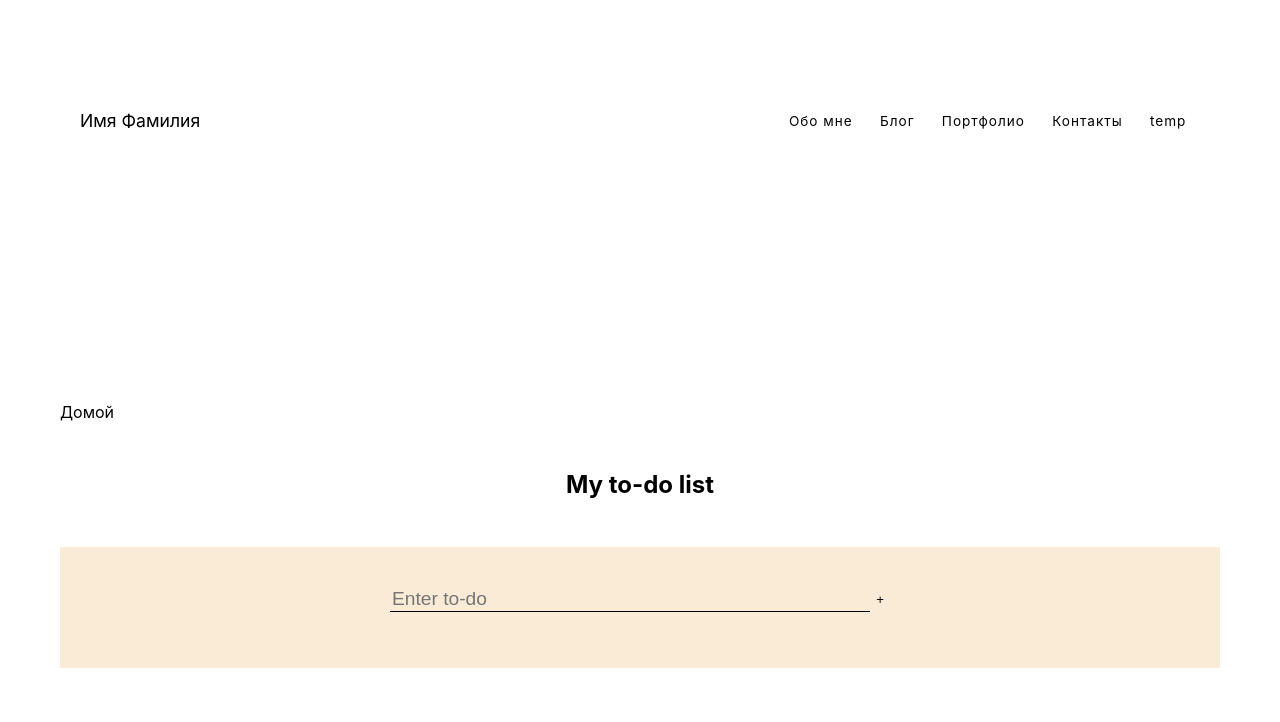
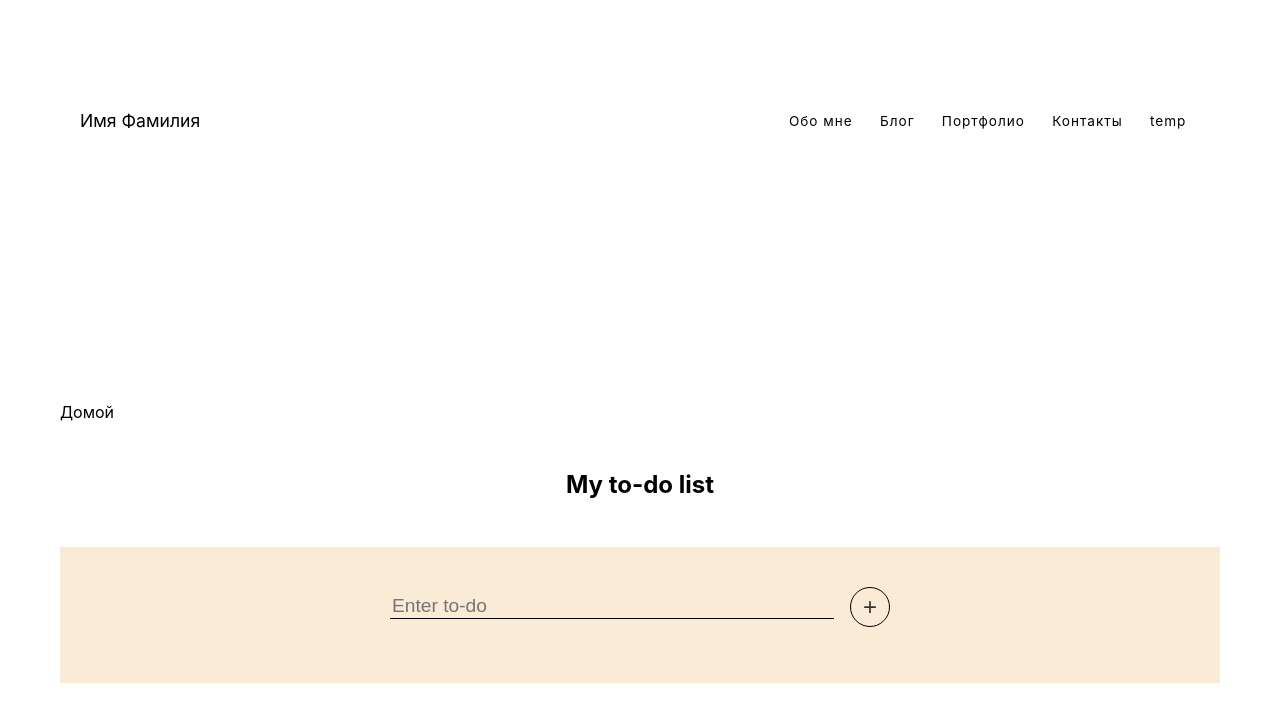
Before and after one commit to sasha8913/svelte-test, a SvelteKit app: page /project/apps/1 in a window 1280 px wide. Shown: the top 722 px of the page. Built offline with nearby package versions, Linux system fonts and the light colour scheme.

Commit message:
add todo app

```diff
--- a/src/components/Icon.svelte
+++ b/src/components/Icon.svelte
@@ -10,5 +10,5 @@
             path: '<path d="M6 19c0 1.1.9 2 2h8c1.1 0 2-.9 2-2V7H6v12zM8 9h8v10H8V9zm7.5-5l-1-1h-5.5l-1 1H5v2h14V4h-3.5z" fill="currentColor"></path>',
         },
     ];
-    let icon = icons.find(item => item.name === name);
+    let icon = icons.find((item) => item.name === name);
 </script>
--- a/src/routes/project/apps/1/+page.svelte
+++ b/src/routes/project/apps/1/+page.svelte
@@ -1,4 +1,5 @@
 <script>
+    import Icon from "../../../../components/Icon.svelte";
     let newItem = "";
     let todoList = [];
 
@@ -7,17 +8,16 @@
             todoList = [
                 ...todoList,
                 {
-                    задача: newItem,
-                    завершено: false,
+                    task: newItem,
+                    completed: false,
                 },
             ];
             newItem = "";
         }
     }
-    import Icon from "../../../../components/Icon.svelte";
     function remove(index) {
         todoList.splice(index, 1);
-        todoList = [...todoList];
+        todoList = todoList;
     }
     function complete(index) {
         todoList[index].completed = !todoList[index].completed;
@@ -36,7 +36,7 @@
         {#each todoList as item, index}
             <div class="todo" class:completed={item.completed}>
                 <span class="todo_text">{item.task}</span>
-                <div class="todo_buttons">
+                <div class="todo__buttons">
                     <button class="complete" on:click={() => complete(index)}>
                         <Icon name="check-mark" />
                     </button>
@@ -50,11 +50,11 @@
 </main>
 
 <style>
-    todo {
+    .todo {
         display: flex;
         padding: 20px;
         border-radius: 20px;
-        box-shadow: 0 15px rgb(0, 0, 0 / 20%);
+        box-shadow: 0 0 15px rgb(0, 0, 0, 0.2);
         background-color: hsla(0, 0%, 100%, 0.2);
         margin-top: 1rem;
         font-size: 1.2rem;
@@ -68,12 +68,13 @@
         margin-left: 1rem;
     }
 
-    todo button {
+    .todo button {
         width: 32px;
         height: 32px;
         padding: 4px;
         margin: 0;
         flex-shrink: 0;
+        cursor: pointer;
     }
 
     h1 {
@@ -111,6 +112,7 @@
         margin: 0;
         outline: none;
     }
+
     button {
         background-color: transparent;
         border: none;
@@ -127,18 +129,32 @@
         color: cadetblue;
         transition: color 100ms ease-out;
     }
+    .add-todo {
+        border-radius: 50%;
+        width: 40px;
+        height: 40px;
+        border: 1px solid #000 !important;
+        margin-left: 16px;
+        cursor: pointer;
+    }
 
-    todo.completed {
+    .add-todo span {
+        font-size: 24px;
+        color: #333;
+    }
+
+    .completed {
         color: slategray;
     }
 
-    todo.completed .todo_text {
+    .completed .todo_text {
         text-decoration: line-through;
     }
 
-    todo.completed button {
+    .completed button {
         color: silver;
     }
+
     .todos {
         width: 100%;
         max-width: 500px;
```
